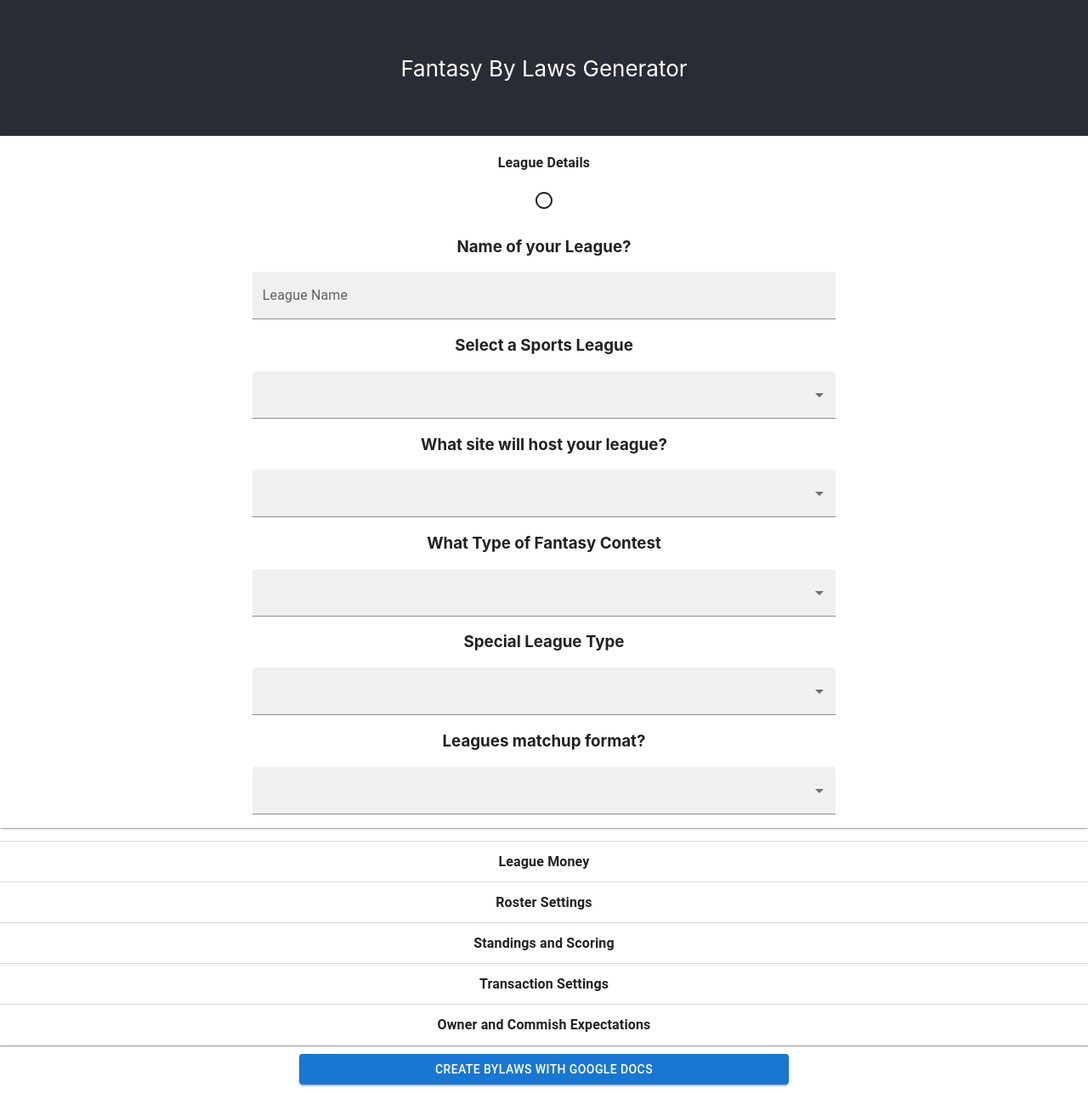
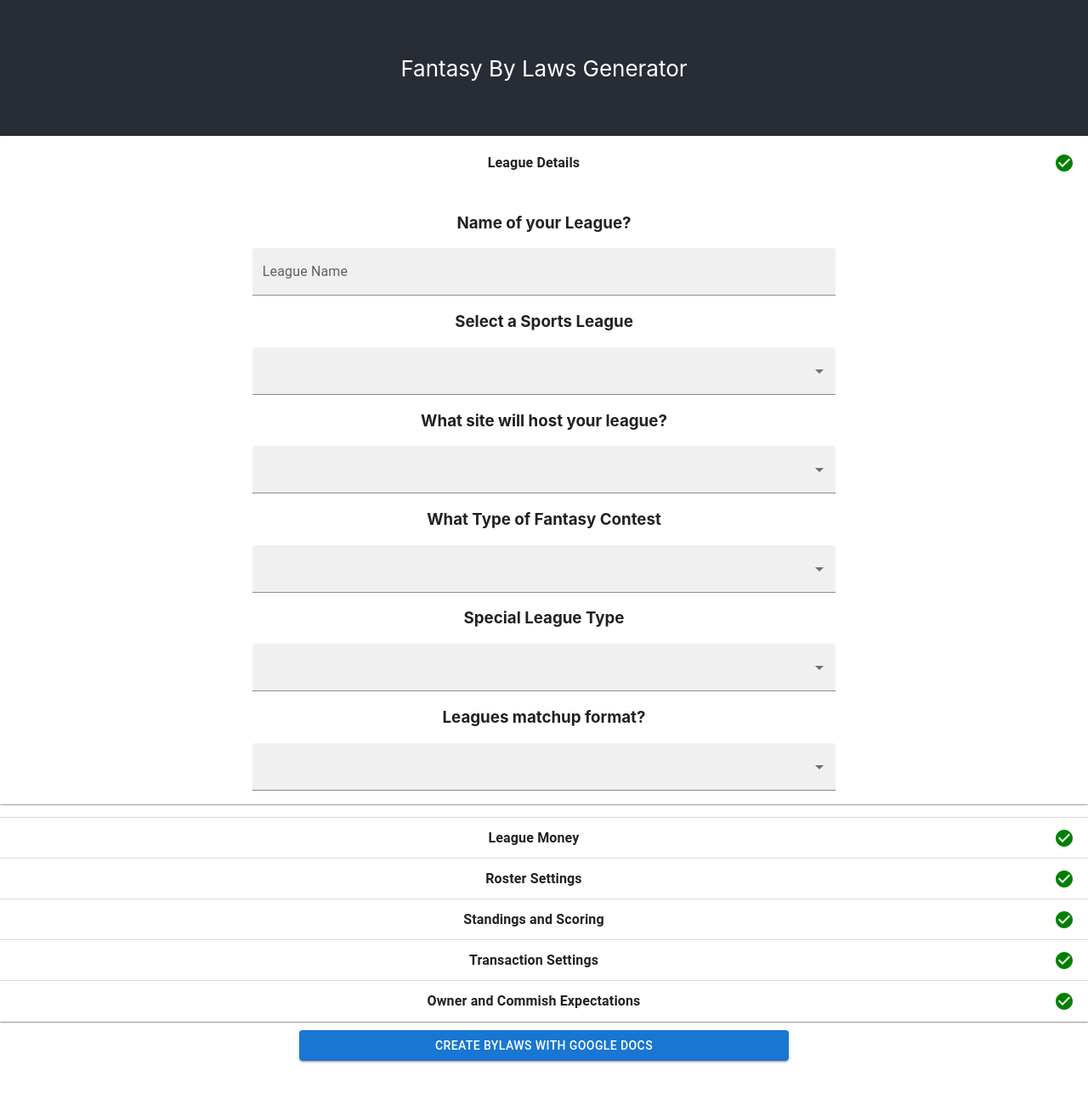
Before and after one commit to AMess33/FantasyBL, a React (Create React App) app: page / in a window 1280 px wide. Shown: the whole page at 85% size. After the commit the page ends 1259 px from the top, so only its background shows below. Built offline with nearby package versions, Linux system fonts and the light colour scheme.

Commit message:
get icons to work, need to update if statements for each icon function

```diff
--- a/src/App.js
+++ b/src/App.js
@@ -54,8 +54,8 @@ function App() {
             <Typography sx={{ fontWeight: "bold", margin: "auto" }}>
               League Details
             </Typography>
+            <DetailsIcon />
           </AccordionSummary>
-          <DetailsIcon />
           <AccordionDetails>
             <LeagueDetails value={value} setValue={setValue} />
             <LeagueType value={value} setValue={setValue} />
@@ -71,8 +71,8 @@ function App() {
             <Typography sx={{ fontWeight: "bold", margin: "auto" }}>
               League Money
             </Typography>
+            <MoneyIcon />
           </AccordionSummary>
-          <MoneyIcon />
           <AccordionDetails>
             <OwnerFees value={value} setValue={setValue} />
             <Payouts value={value} setValue={setValue} />
@@ -88,8 +88,8 @@ function App() {
             <Typography sx={{ fontWeight: "bold", margin: "auto" }}>
               Roster Settings
             </Typography>
+            <RosterIcon />
           </AccordionSummary>
-          <RosterIcon />
           <AccordionDetails>
             <NumberOfTeams value={value} setValue={setValue} />
             <RosterSize value={value} setValue={setValue} />
@@ -105,8 +105,8 @@ function App() {
             <Typography sx={{ fontWeight: "bold", margin: "auto" }}>
               Standings and Scoring
             </Typography>
+            <StandingsIcon />
           </AccordionSummary>
-          <StandingsIcon />
           <AccordionDetails>
             <Standings value={value} setValue={setValue} />
             <Scoring value={value} setValue={setValue} />
@@ -121,8 +121,8 @@ function App() {
             <Typography sx={{ fontWeight: "bold", margin: "auto" }}>
               Transaction Settings
             </Typography>
+            <TransactionIcon />
           </AccordionSummary>
-          <TransactionIcon />
           <AccordionDetails>
             <Drafts value={value} setValue={setValue} />
             <Waivers value={value} setValue={setValue} />
@@ -138,8 +138,8 @@ function App() {
             <Typography sx={{ fontWeight: "bold", margin: "auto" }}>
               Owner and Commish Expectations
             </Typography>
+            <OwnerIcon />
           </AccordionSummary>
-          <OwnerIcon />
           <AccordionDetails>
             <Owner value={value} setValue={setValue} />
             <Commish value={value} setValue={setValue} />
--- a/src/components/icon.jsx
+++ b/src/components/icon.jsx
@@ -1,50 +1,50 @@
 import React from "react";
-import CheckCircleOutlineIcon from "@mui/icons-material/CheckCircleOutline";
+import CheckCircleIcon from "@mui/icons-material/CheckCircle";
 import RadioButtonUncheckedIcon from "@mui/icons-material/RadioButtonUnchecked";
 
 export function DetailsIcon(props) {
-  if (props.isComplete) {
-    return <CheckCircleOutlineIcon />;
+  if (props) {
+    return <CheckCircleIcon sx={{ color: "green" }} />;
   } else {
     return <RadioButtonUncheckedIcon />;
   }
 }
 
 export function MoneyIcon(props) {
-  if (props.isComplete) {
-    return <CheckCircleOutlineIcon />;
+  if (props) {
+    return <CheckCircleIcon sx={{ color: "green" }} />;
   } else {
     return <RadioButtonUncheckedIcon />;
   }
 }
 
 export function RosterIcon(props) {
-  if (props.isComplete) {
-    return <CheckCircleOutlineIcon />;
+  if (props) {
+    return <CheckCircleIcon sx={{ color: "green" }} />;
   } else {
     return <RadioButtonUncheckedIcon />;
   }
 }
 
 export function StandingsIcon(props) {
-  if (props.isComplete) {
-    return <CheckCircleOutlineIcon />;
+  if (props) {
+    return <CheckCircleIcon sx={{ color: "green" }} />;
   } else {
     return <RadioButtonUncheckedIcon />;
   }
 }
 
 export function TransactionIcon(props) {
-  if (props.isComplete) {
-    return <CheckCircleOutlineIcon />;
+  if (props) {
+    return <CheckCircleIcon sx={{ color: "green" }} />;
   } else {
     return <RadioButtonUncheckedIcon />;
   }
 }
 
 export function OwnerIcon(props) {
-  if (props.isComplete) {
-    return <CheckCircleOutlineIcon />;
+  if (props) {
+    return <CheckCircleIcon sx={{ color: "green" }} />;
   } else {
     return <RadioButtonUncheckedIcon />;
   }
```
